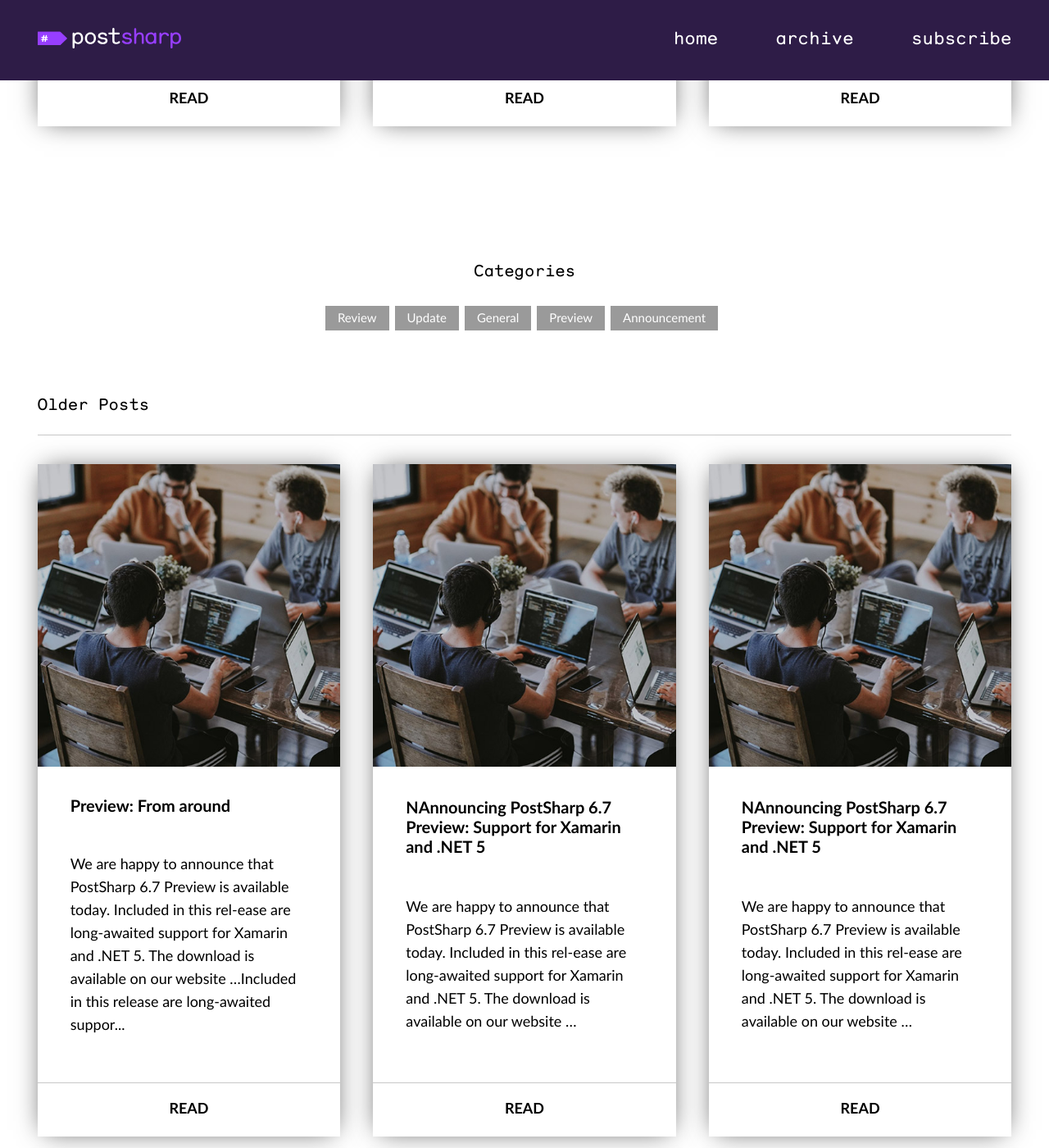
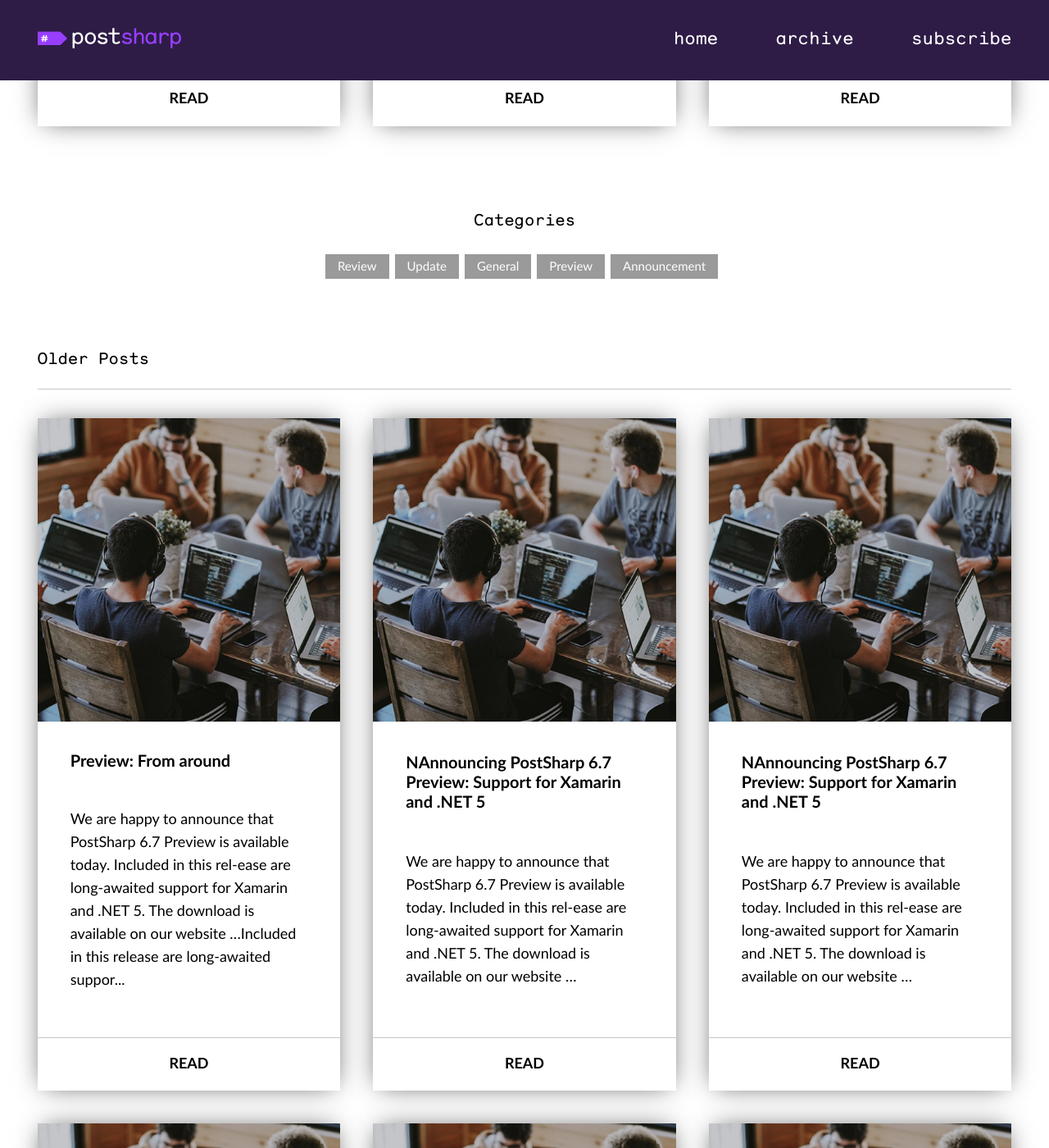
Before and after one commit to arem-webmaster/psblog_new, a Jekyll site: the page built from index.html, in a window 1280 px wide and 1400 px high, scrolled down 1718 px. Shown: the whole window at 82% size. Built offline with Jekyll 4.4.1, drawn with Linux system fonts in a browser that asks for light colours.

Commit message:
fixed mobile homepage category spacings

```diff
--- a/_sass/3-layouts/homepage/_categories.scss
+++ b/_sass/3-layouts/homepage/_categories.scss
@@ -1,5 +1,5 @@
 .categories {
-    margin: rem(85px) calc(#{$mobile_side_margins} - 10px) rem(35px) calc(#{$mobile_side_margins} - 10px);
+    margin: rem(35px) calc(#{$mobile_side_margins} - 10px) rem(35px) calc(#{$mobile_side_margins} - 10px);
     h2 {
         margin-bottom: 35px;
     }
@@ -13,7 +13,7 @@
         flex-wrap: wrap;
 
         li {
-            margin: 0 em(7px) em(7px) 0;
+            margin: 0 7px 14px 0;
             a {
                 text-decoration: none;
                 color: $bright_texts_color;
--- a/_sass/3-layouts/homepage/_feature_and_older_posts.scss
+++ b/_sass/3-layouts/homepage/_feature_and_older_posts.scss
@@ -71,8 +71,8 @@
     }
 }
 .older_posts_button{
-    margin-top:rem(50px , 'desktop');
-    margin-bottom:rem(272px , 'desktop');
+    margin-top:rem(-60px);
+    margin-bottom:rem(75px);
     text-align: center;
     transition: all 500ms ease-in-out;
 
@@ -81,10 +81,6 @@
         color:$dark_text_color;
     }
     h2{
-        @media screen and (min-width: rem($mobile_breakpoint)){
-            font-size:rem(20px, 'desktop');
-            margin: 0;
-        }
         &::after{
             content:'. . .';
             display: block;
@@ -95,6 +91,15 @@
     &:hover{
         transform: translate(0, -5px);
     }
+    @media screen and (min-width: rem($mobile_breakpoint)){
+        margin-top:rem(50px , 'desktop');
+        margin-bottom:rem(272px , 'desktop');
+        h2{
+            font-size:rem(20px, 'desktop');
+            margin: 0;
+        }
+    }
+
 }
 .blog_item{
     box-shadow: 0px 0px 31px -8px rgba(0,0,0,0.75);
```
